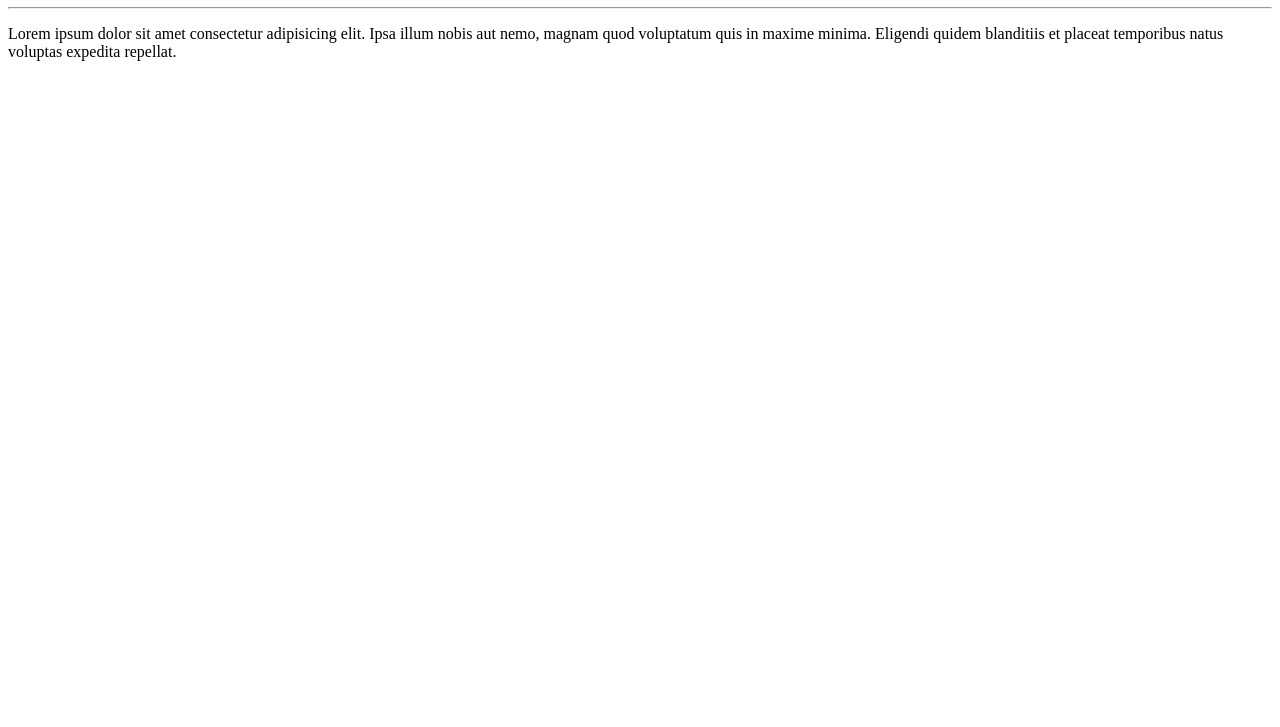
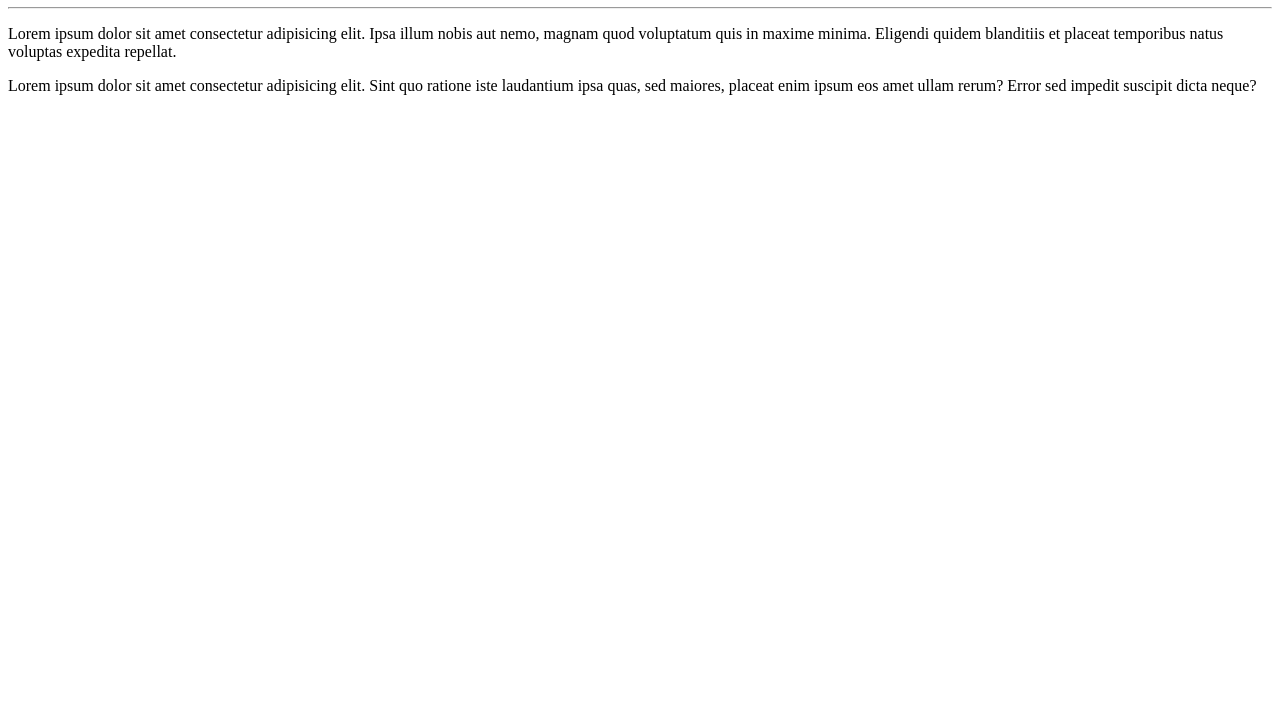
Before and after one commit to lethicia13/Lethicia-13, a plain HTML site: page site-exemplo/index.html in a window 1280 px wide. Shown: the part 73-800 px from the top of the page. Drawn offline with Linux system fonts and the light colour scheme.

Commit message:
Update index.html
Adicionei um parágrafo

```diff
--- a/site-exemplo/index.html
+++ b/site-exemplo/index.html
@@ -9,5 +9,6 @@
     <h1>Olá, Mundo!</h1>
     <hr>
     <p>Lorem ipsum dolor sit amet consectetur adipisicing elit. Ipsa illum nobis aut nemo, magnam quod voluptatum quis in maxime minima. Eligendi quidem blanditiis et placeat temporibus natus voluptas expedita repellat.</p>
+    <p>Lorem ipsum dolor sit amet consectetur adipisicing elit. Sint quo ratione iste laudantium ipsa quas, sed maiores, placeat enim ipsum eos amet ullam rerum? Error sed impedit suscipit dicta neque?</p>
 </body>
 </html>
```
